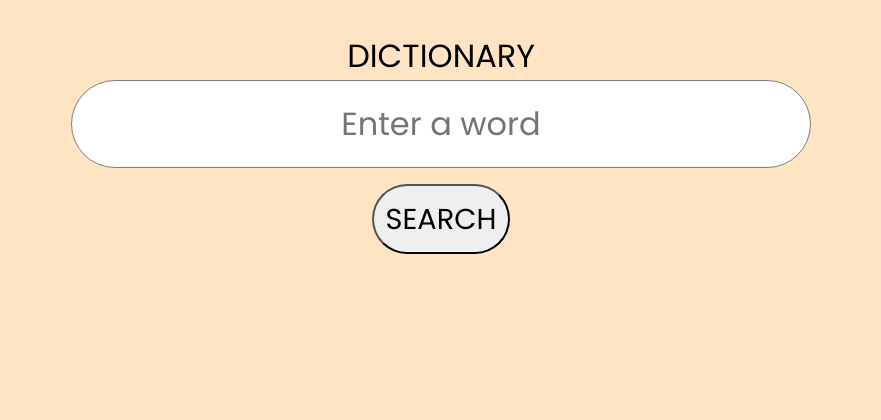
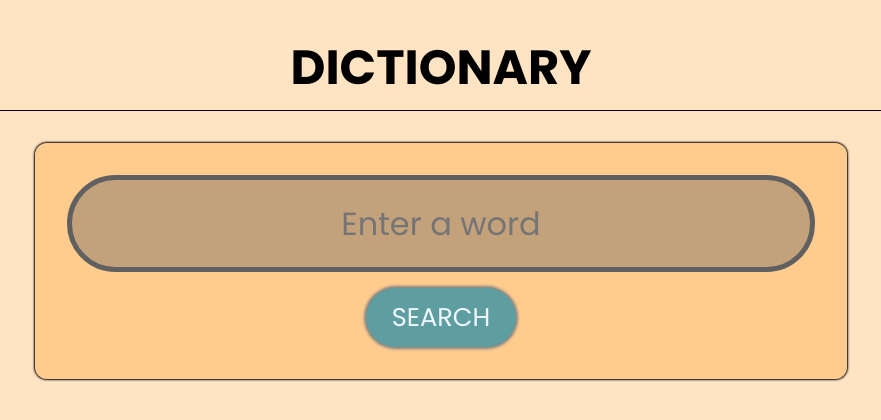
Before and after one commit to BakarTheWise/MALhub_Projects, a website: page dictionary/index.html in a window 1280 px wide. Shown: the whole page, without its empty margins (199-1080 px from the left). Drawn offline with Linux system fonts and the light colour scheme.

Commit message:
dictionary updated css

```diff
--- a/dictionary/index.html
+++ b/dictionary/index.html
@@ -7,10 +7,14 @@
     <link rel="stylesheet" href="style.css">
 </head>
 <body>
+    <header>
+        <div class="container">
+            <h1>DICTIONARY</h1>
+        </div>
+    </header>
 
-    <div class="container">
+    <div class="container container-style">
         <div class="search-box">
-            <h1>DICTIONARY</h1>
             <input type="text" placeholder="Enter a word" class="textBox">
             <button class="btn" onclick="fetchData()">SEARCH</button>
         </div>
--- a/dictionary/main.js
+++ b/dictionary/main.js
@@ -1,6 +1,7 @@
-const textBook = document.querySelector(".textBox");
+const textBox = document.querySelector(".textBox");
 const btn = document.querySelector(".btn");
 const details = document.querySelector(".definition-details");
+
 const noun_div = document.createElement("div");
 noun_div.className = "definision-display-noun";
 const verb_div = document.createElement("div");
@@ -8,7 +9,8 @@ verb_div.className = "definision-display-verb";
 
 
 async function fetchData() {
-    const input = textBook.value.toLowerCase();
+
+    const input = textBox.value.toLowerCase();
 
     try {
 
@@ -25,14 +27,12 @@ async function fetchData() {
         const partOfSpeech = data[0].meanings[0].partOfSpeech;
         const noun_definitions = data[0].meanings[0].definitions;
         const verb_definitions = data[0].meanings[1].definitions;
-        // const example = data[0].meanings[0].definitions[0].example;
-        // console.log(example);
 
         details.innerHTML =  `<h2>${title}</h2><h3 class="phonetic">Phonetic: ${phonetic}</h3>`;
 
-
         noun_div.innerHTML = `<h4>Part of Speech: ${partOfSpeech}</h4>`;
         verb_div.innerHTML = `<h4>Part of Speech: ${partOfSpeech}</h4>`;
+
         noun_div.appendChild(displayWordDefinition(noun_definitions));
         verb_div.appendChild(displayWordDefinition(verb_definitions));
 
@@ -41,8 +41,6 @@ async function fetchData() {
 
         console.log(data);
 
-        // console.log(data[0].meanings[0].definitions[0]);
-
 
     } catch(error) {
         console.log(error);
@@ -50,7 +48,9 @@ async function fetchData() {
 }
 
 function displayWordDefinition(definitions) {
+
     const definitions_div = document.createElement("div");
+
     for (let i = 0; i < definitions.length; i++) {
         const p = document.createElement("p");
         p.innerHTML = `<span>Definition:</span> ${definitions[i].definition}`
--- a/dictionary/style.css
+++ b/dictionary/style.css
@@ -10,6 +10,17 @@
 
 body {
     background-color: bisque;
+}
+
+h1 {
+    text-align: center;
+    font-weight: 700;
+    font-size: 3rem;
+}
+
+header {
+    border-bottom: 1px black solid;
+    padding-bottom: 0.4em;
 }
 
 h2 {
@@ -45,9 +56,19 @@ p {
     margin-top: 2rem;
 }
 
+.container-style {
+    background-color: rgba(255, 163, 50, 0.37);
+    width: fit-content;
+    padding: 2em;
+    border-radius: 12px;
+    box-shadow: 0 0 2px 1px;
+    margin-bottom: 2em;
+}
+
 
 .search-box {
     text-align: center;
+    margin-inline: auto;
 }
 
 input {
@@ -56,22 +77,34 @@ input {
     border: none;
     text-align: center;
     outline: none;
-    border: 1px gray solid;
+    border: 5px rgb(96, 96, 96) solid;
+
     border-radius: 100vh;
     margin-bottom: 0.5em;
+    background-color: rgba(143, 127, 108, 0.532);
 }
 
 button {
     display: block;
+    cursor: pointer;
     margin-inline: auto;
-    font-size: 1.8rem;
-    padding: 0.4em;
+    font-size: 1.6rem;
+    padding: 0.4em 1em;
+    border: none;
+    outline: none;
+    background-color: cadetblue;
+    color: aliceblue;
+    box-shadow: 0 0 3px 2px gray;
     border-radius: 100vh;
+}
+
+button:hover {
+    background-color: rgb(114, 187, 188);
 }
 
 .definision-display-noun,
 .definision-display-verb {
-    background-color: rgba(212, 169, 115, 0.362);
+    background-color: rgba(212, 168, 115, 0.552);
     margin-block: 1.3em;
     border: 1px gray solid;
     border-radius: 12px;
```
